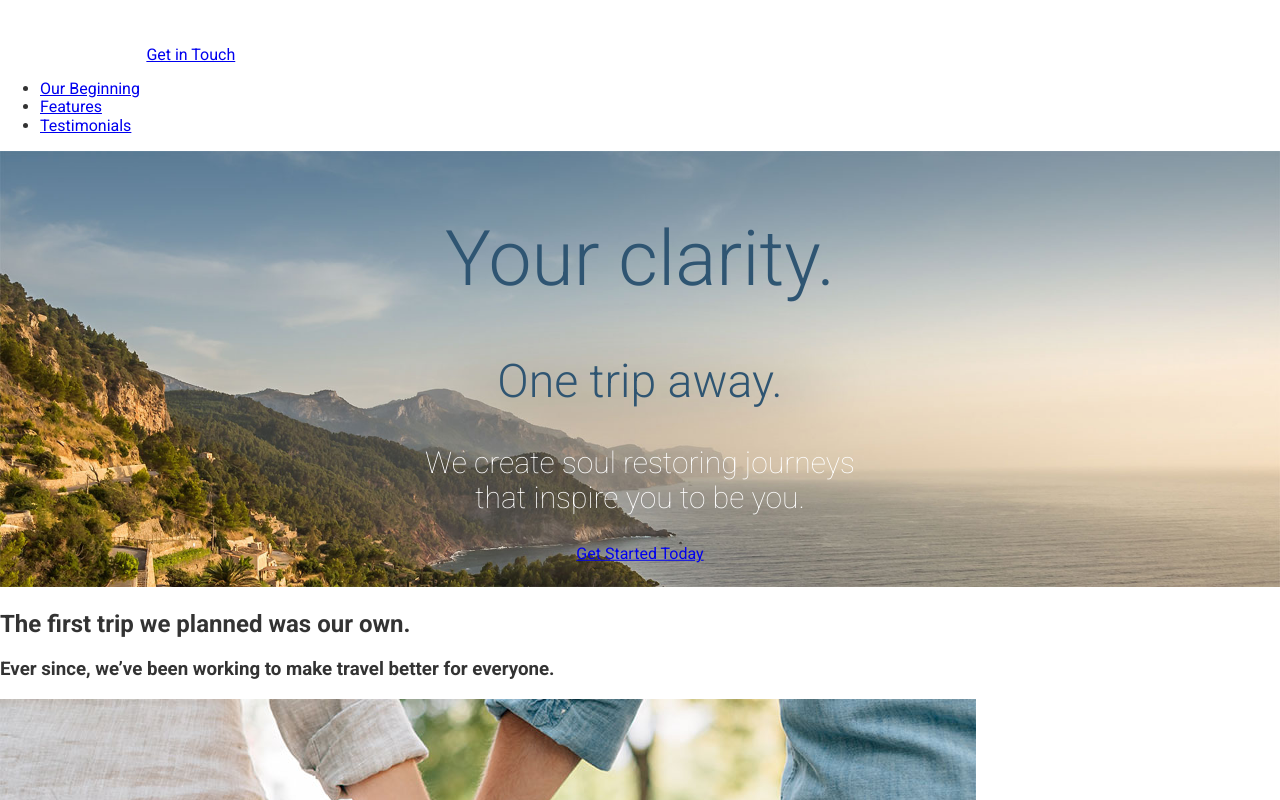
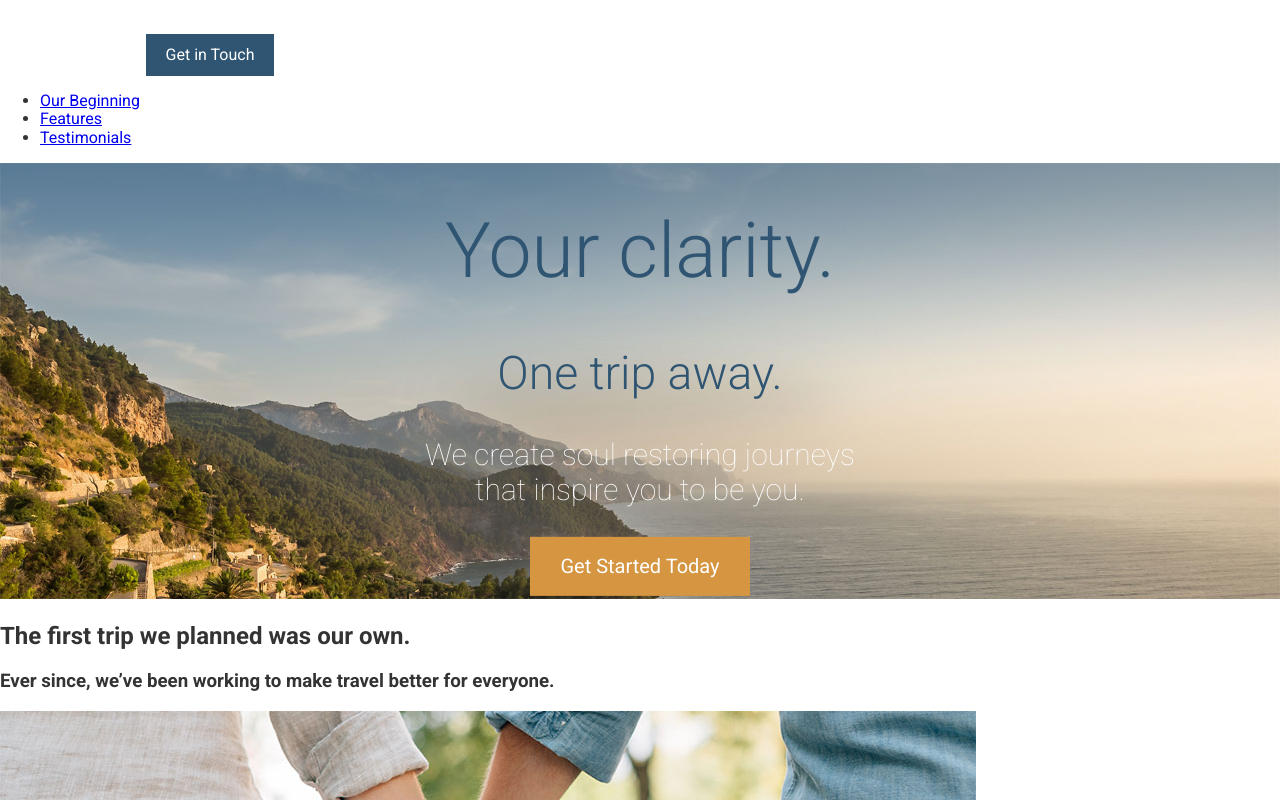
Before and after one commit to rene-ph/Travel, a website: page app/index.html in a window 1280 px wide. Shown: the top 800 px of the page. Drawn offline with Linux system fonts and the light colour scheme.

Commit message:
Added button module

```diff
--- /dev/null
+++ b/app/assets/styles/base/_variables.css
@@ -0,0 +1,2 @@
+$mainBlue: #2f5572;
+$mainOrange: #d59541;
--- /dev/null
+++ b/app/assets/styles/modules/_btn.css
@@ -0,0 +1,17 @@
+.btn {
+  background-color: $mainBlue;
+  color: #fff;
+  text-decoration: none;
+  padding: .75rem 1.2rem;
+  display: inline-block;
+
+ &--orange {
+   background-color: $mainOrange;
+ }
+
+ &--large {
+   font-size: 1.25rem;
+   padding: 1.1rem 1.9rem;
+ }
+
+}
--- a/app/assets/styles/modules/_large-hero.css
+++ b/app/assets/styles/modules/_large-hero.css
@@ -12,13 +12,13 @@
 
   &__title {
     font-weight: 300;
-    color: #2f5572;
+    color: $mainBlue;
     font-size: 4.8rem;
   }
 
   &__subtitle {
     font-weight: 300;
-    color: #2f5572;
+    color: $mainBlue;
     font-size: 2.9rem;
   }
 
--- a/app/assets/styles/styles.css
+++ b/app/assets/styles/styles.css
@@ -1,3 +1,5 @@
 @import "normalize.css";
 @import "base/_global";
+@import "base/_variables";
 @import "modules/_large-hero";
+@import "modules/_btn";
--- a/app/index.html
+++ b/app/index.html
@@ -12,7 +12,7 @@
 <body>
   <header>
     <img src="assets/images/icons/clear-view-escapes.svg">
-    <a href="#">Get in Touch</a>
+    <a class="btn" href="#">Get in Touch</a>
     <nav>
       <ul>
         <li><a href="#our-beginning">Our Beginning</a></li>
@@ -28,7 +28,7 @@
       <h1 class="large-hero__title">Your clarity.</h1>
       <h2 class="large-hero__subtitle">One trip away.</h2>
       <p class="large-hero__description">We create soul restoring journeys that inspire you to be you.</p>
-      <p><a href="#">Get Started Today</a></p>
+      <p><a class="btn btn--orange btn--large" href="#">Get Started Today</a></p>
     </div>
   </div>
 
@@ -85,7 +85,7 @@
   </div>
 
   <footer>
-    <p>Copyright &copy; 2016 Clear View Escapes. All rights reserved. <a href="#">Get in Touch</a></p>
+    <p>Copyright &copy; 2016 Clear View Escapes. All rights reserved. <a class="btn btn--orange" href="#">Get in Touch</a></p>
   </footer>
 </body>
 </html>
--- a/app/temp/styles/styles.css
+++ b/app/temp/styles/styles.css
@@ -466,3 +466,21 @@ img {
   margin-left: auto;
   margin-right: auto;
 }
+
+.btn {
+  background-color: #2f5572;
+  color: #fff;
+  text-decoration: none;
+  padding: .75rem 1.2rem;
+  display: inline-block;
+
+}
+
+.btn--orange {
+  background-color: #d59541;
+}
+
+.btn--large {
+  font-size: 1.25rem;
+  padding: 1.1rem 1.9rem;
+}
```
